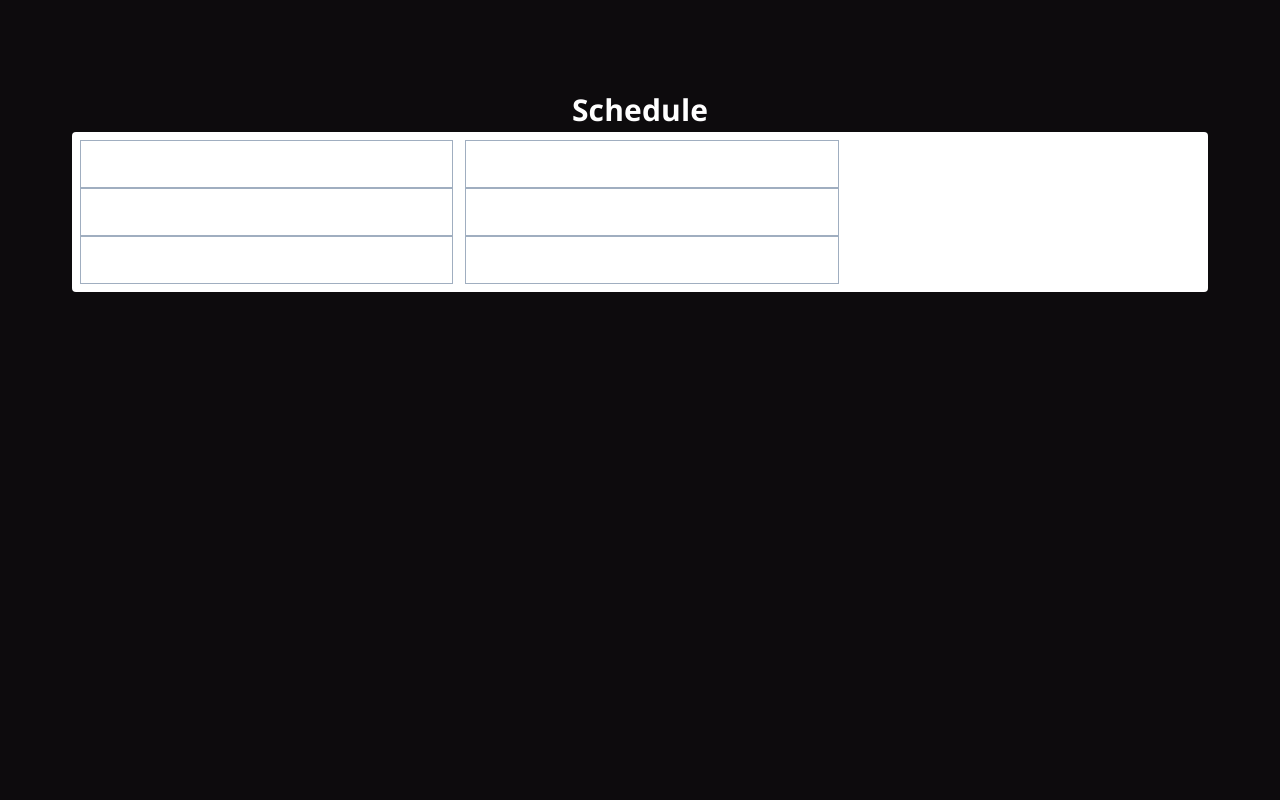
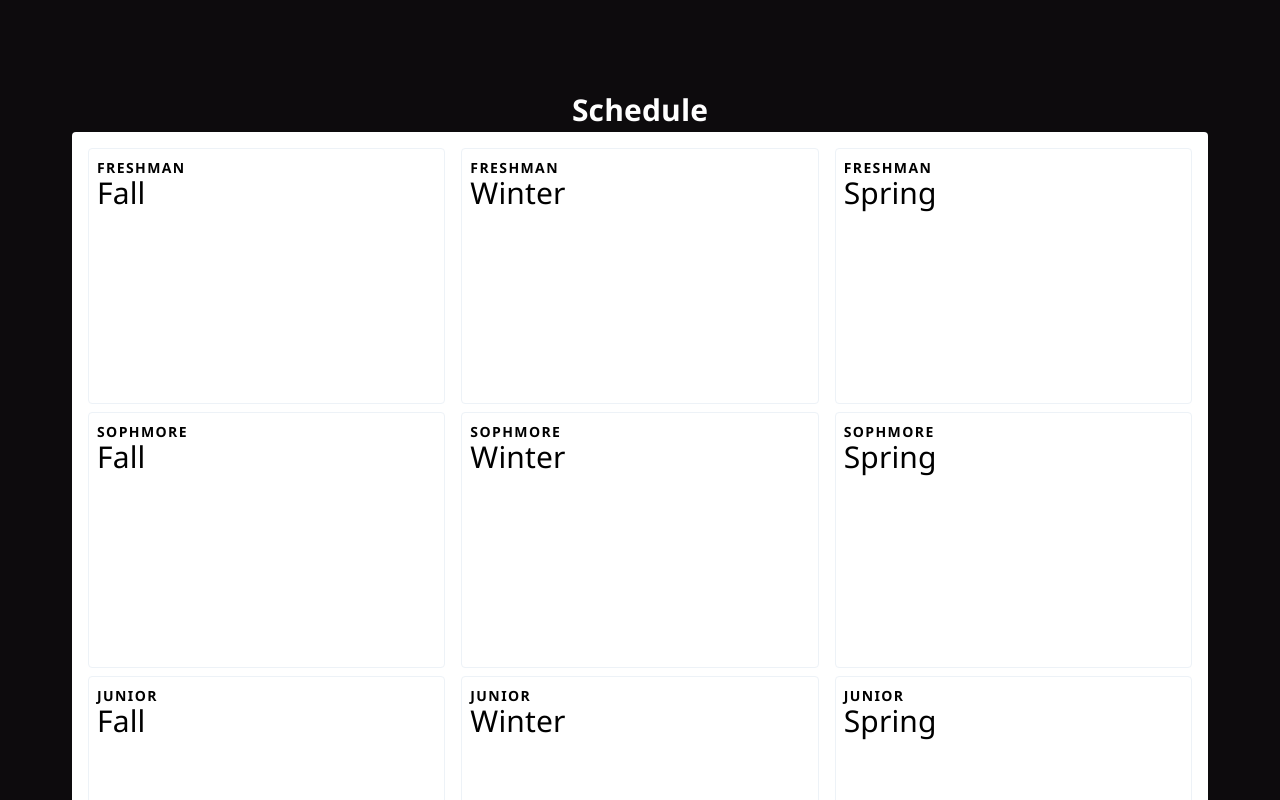
Before and after one commit to fardeemmunir/gameplan, a Next.js app: page / in a window 1280 px wide. Shown: the part 1080-1880 px from the top of the page. Before the commit the page ends 1412 px from the top, so only its background shows below. Built offline with nearby package versions, Linux system fonts and the light colour scheme.

Commit message:
Create blocks for each school year and quarter

```diff
--- a/components/Schedule.jsx
+++ b/components/Schedule.jsx
@@ -1,13 +1,29 @@
 import React from "react";
+
+const years = ["Freshman", "Sophmore", "Junior", "Senior"];
+const quarters = ["Fall", "Winter", "Spring"];
+const yearsAndQuarters = years.map(year => {
+  return quarters.map(quarter => ({ year, quarter }));
+});
 
 const Schedule = () => {
   return (
     <div className="w-full mb-10">
       <p className="text-center text-3xl font-bold">Schedule</p>
-      <div className="w-full rounded bg-white p-2 flex flex-wrap">
-        {[1, 2, 3, 4, 5, 6].map(() => (
-          <div className="w-1/3 border border-gray-500 h-12 mr-3"></div>
-        ))}
+
+      <div className="p-4 w-full rounded bg-white text-black">
+        <div className="flex flex-wrap -mx-2">
+          {yearsAndQuarters.flat().map(({ year, quarter }) => (
+            <div className="w-1/3 px-2 mb-2">
+              <div className="border border-gray-200 rounded h-64 p-2">
+                <h1 className="text-sm uppercase font-bold tracking-widest">
+                  {year}
+                </h1>
+                <h1 className="text-3xl leading-none">{quarter}</h1>
+              </div>
+            </div>
+          ))}
+        </div>
       </div>
     </div>
   );
```
